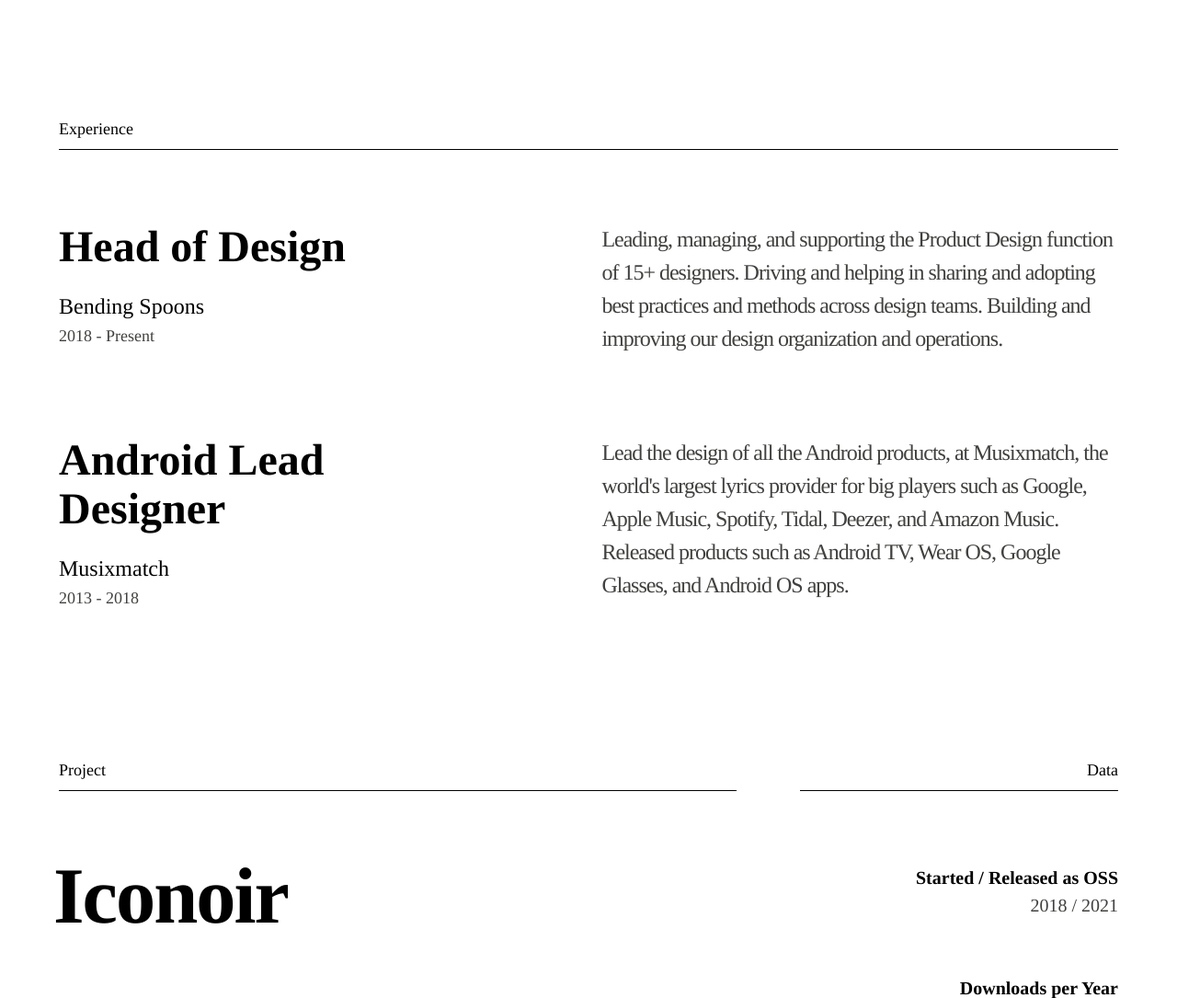
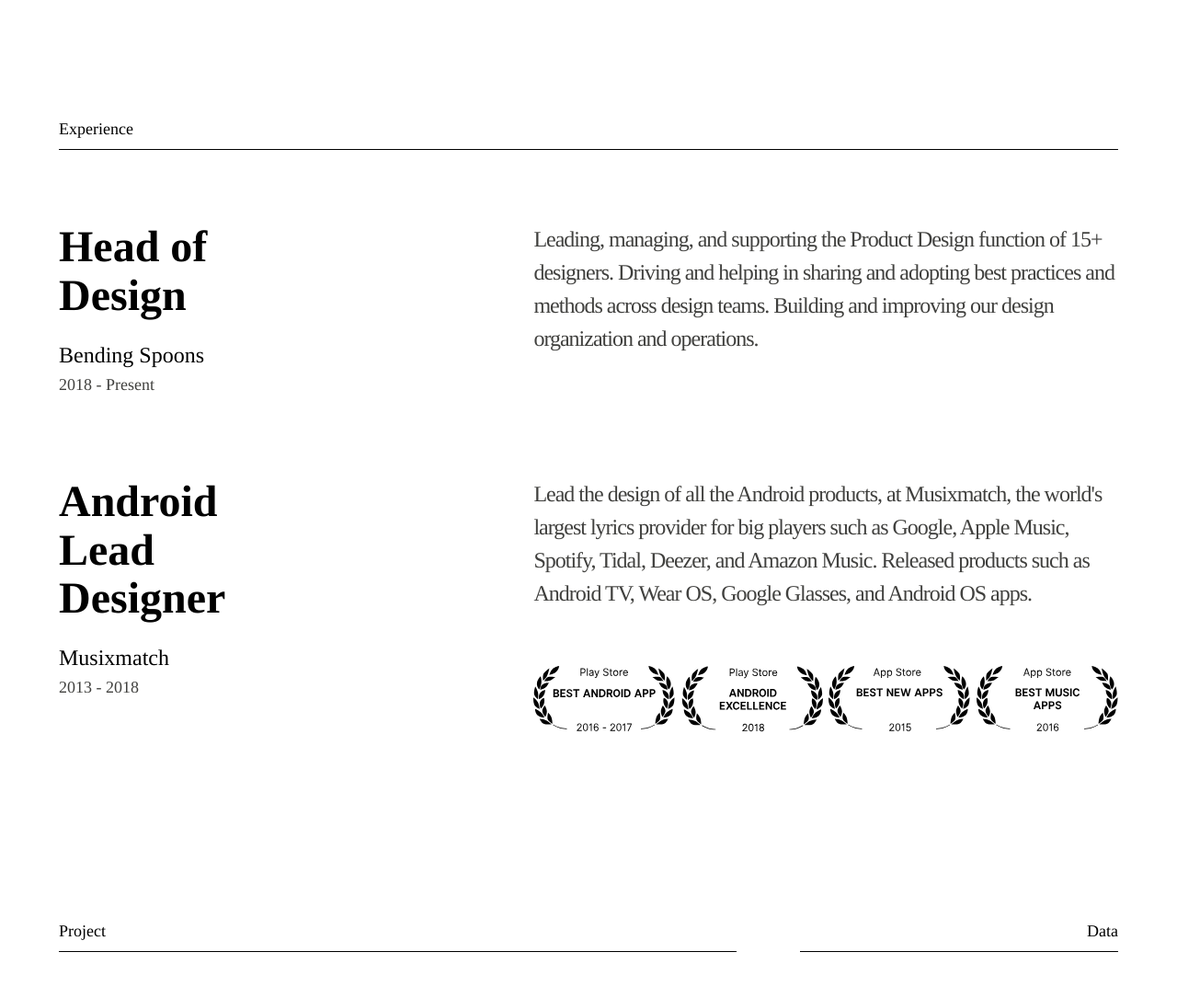
Before and after one commit to lucaburgio/lucaburgio.com, a PHP site: page / in a window 1280 px wide. Shown: the part 959-2044 px from the top of the page at 92% size. Run offline with PHP 8.4, Linux system fonts and the light colour scheme; some libraries are stand-ins or nearby versions; some web fonts are replaced.

Commit message:
fix: awards in experience

```diff
--- a/css/default.css
+++ b/css/default.css
@@ -268,7 +268,7 @@ a.list-item:hover{
   display: flex;
 }
 .role .role-title{
-  width: 75%;
+  width: 45%;
   max-width: 360px;
   margin-right: 20%;
 }
@@ -445,15 +445,15 @@ form button{
 
 .awards {
   height: fit-content;
-    display: flex;
-    flex-wrap: wrap;
-    justify-content: space-evenly;
+  display: flex;
+  flex-wrap: wrap;
+  justify-content: space-between;
+  margin-top: 60px;
 }
-
 .award {
   display: block;
   text-indent: -9999px;
-  width: 176px;
+  width: 154px;
   height: 85px;
   margin-bottom: 30px;
   background-size: 100%!important;
--- a/index.html
+++ b/index.html
@@ -120,7 +120,14 @@
 							<div class='text-700'>Musixmatch</div>
 							<div class='text-502'>2013 - 2018</div>
 						</div>
-						<div class='role-descr text-503'>Lead the design of all the Android products, at Musixmatch, the world's largest lyrics provider for big players such as Google, Apple Music, Spotify, Tidal, Deezer, and Amazon Music. Released products such as Android TV, Wear OS, Google Glasses, and Android OS apps.</div>
+						<div class='role-descr text-503'>Lead the design of all the Android products, at Musixmatch, the world's largest lyrics provider for big players such as Google, Apple Music, Spotify, Tidal, Deezer, and Amazon Music. Released products such as Android TV, Wear OS, Google Glasses, and Android OS apps.
+							<div class="awards">
+								<div class="award mxm1"></div>
+								<div class="award mxm2"></div>
+								<div class="award mxm3"></div>
+								<div class="award mxm4"></div>
+							</div>
+						</div>
 					</div>
 				</div>
 
```
Also changed, not shown: images/awards/mxm2.svg, images/awards/mxm3.svg, images/awards/mxm4.svg.
